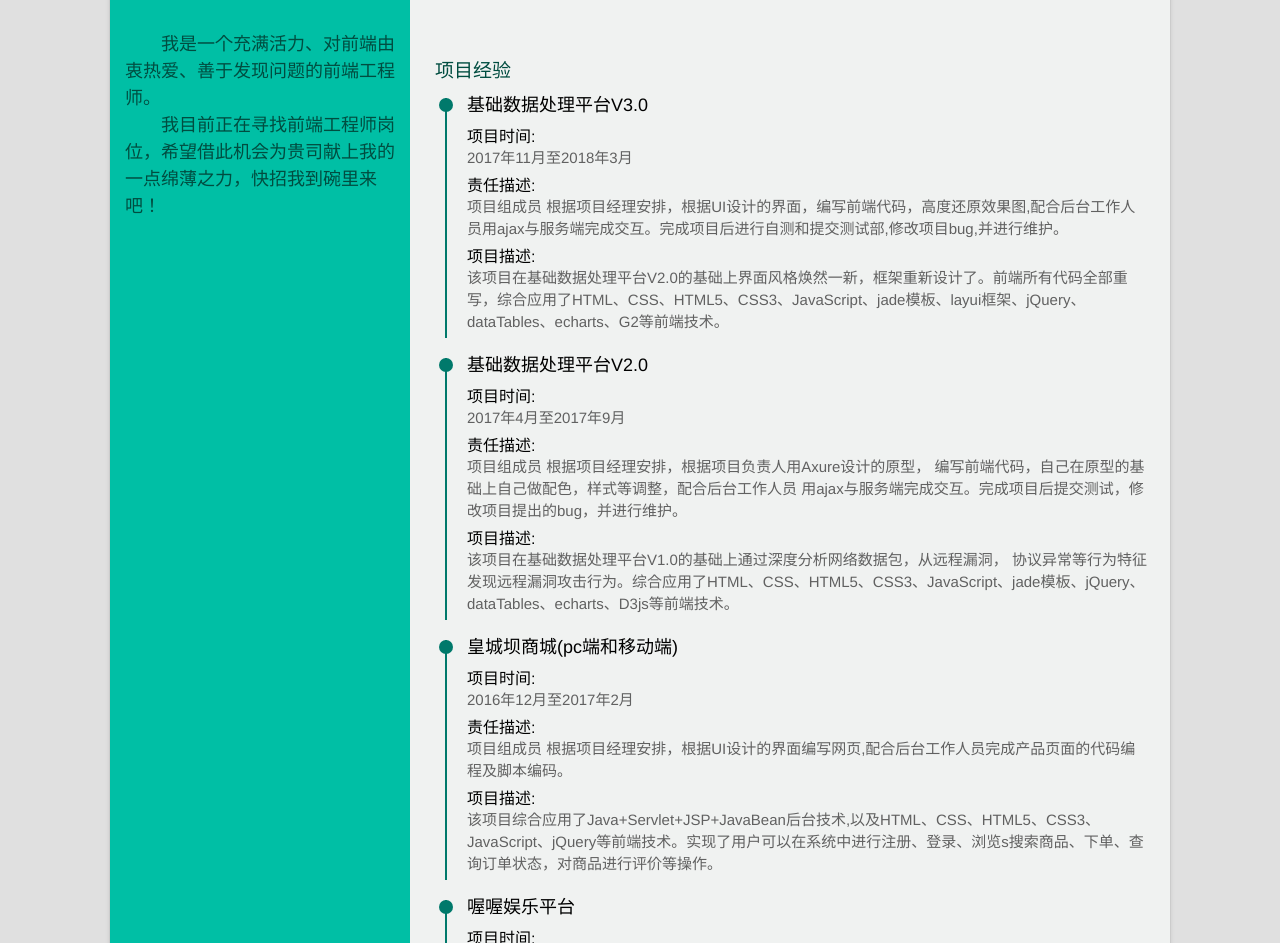
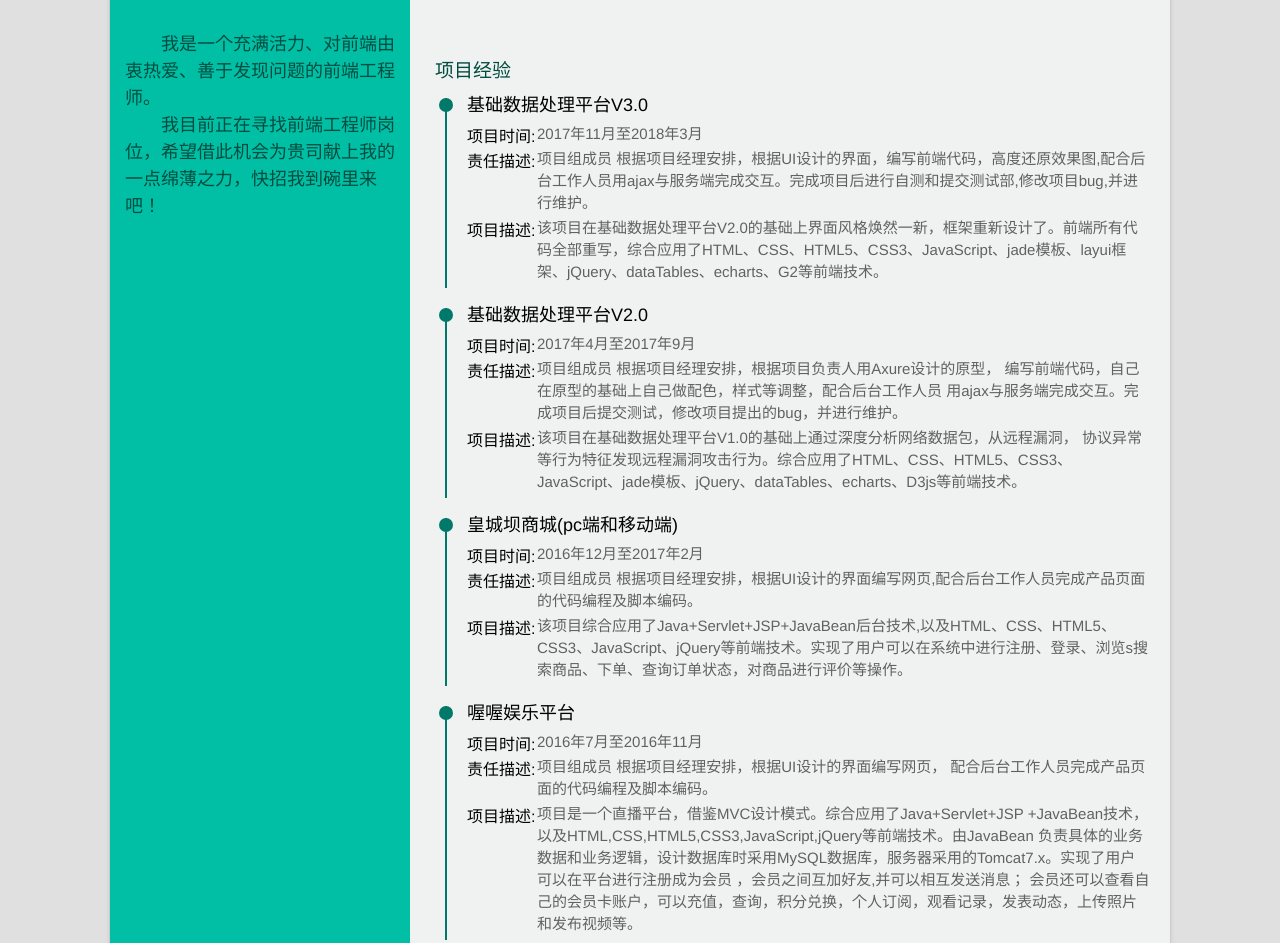
Before and after one commit to xiayuyingyun/xiayuyingyun.github.io, a website with bundled scripts: page index.html in a window 1280 px wide. Shown: the part 1686-2629 px from the top of the page. Built offline with nearby package versions, Linux system fonts and the light colour scheme.

Commit message:
Update style.css

```diff
--- a/style.css
+++ b/style.css
@@ -138,5 +138,10 @@ body {
 .text-light .timeline .experience .circle {
     border-color: rgba(255,255,255,0.5);
 }
-
+.describe{
+    float: left;
+}
+.marginL70{
+    margin-left: 70px;
+}
 /*-------------Timeline-----*/
```
